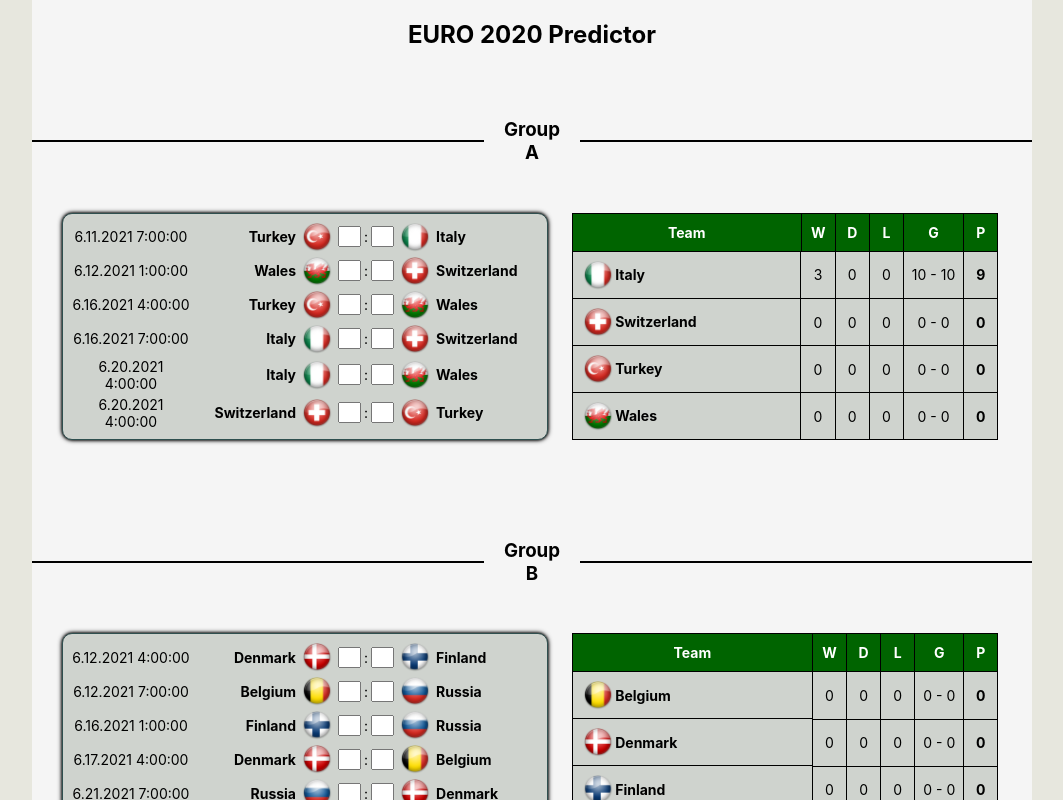
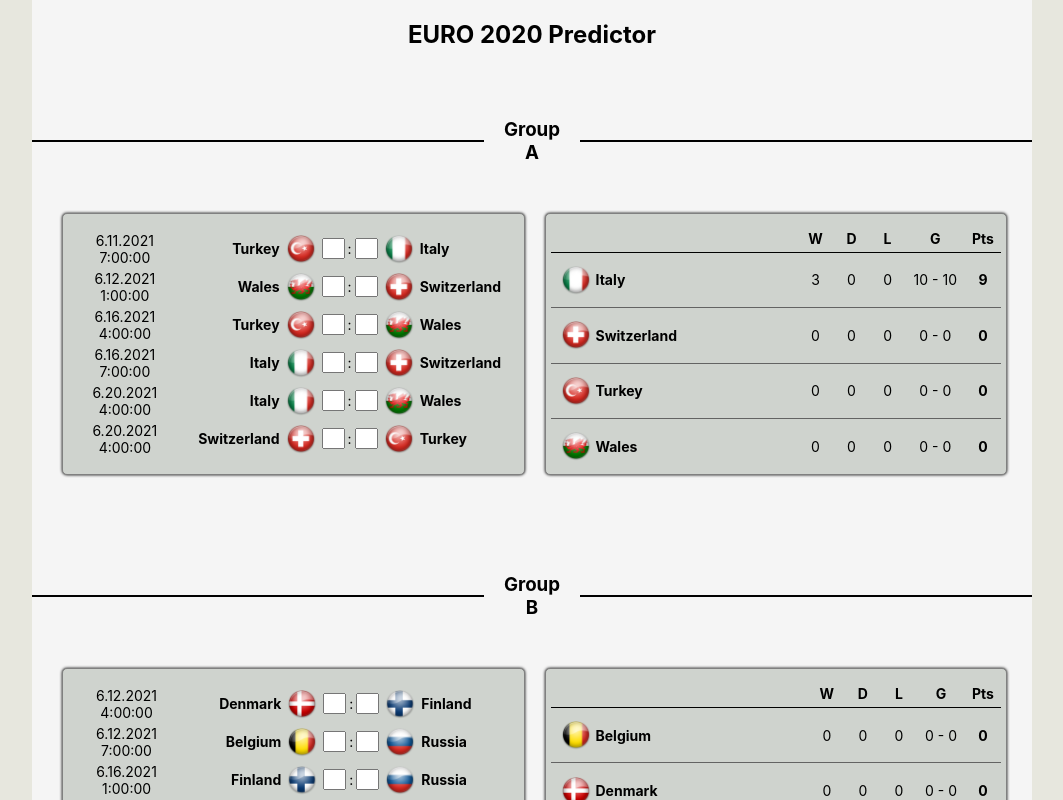
Before and after one commit to pinkkigit/euro2020-predictor, a React (Create React App) app: page / in a window 1280 px wide. Shown: the top 800 px of the page, without its empty margins (108-1171 px from the left). Built offline with nearby package versions, Linux system fonts and the light colour scheme.

Commit message:
standings styling

```diff
--- a/src/components/GroupStandings.jsx
+++ b/src/components/GroupStandings.jsx
@@ -7,29 +7,29 @@ const GroupStandings = ({ name }) => {
   return (
     <div className="group-standing-container">
       <table id="group-standings">
-        <tbody>
+        <thead>
           <tr>
-            <th>Team</th>
+            <th></th>
             <th>W</th>
             <th>D</th>
             <th>L</th>
             <th>G</th>
-            <th>P</th>
+            <th>Pts</th>
           </tr>
-        </tbody>
+        </thead>
         {Standings.standings
           .filter((s) => s.group === name)
           .map((t) =>
             t.table.map((team) => (
               <tbody key={team.team.id}>
                 <tr>
-                  <td className="group-standings-team-and-flag">
-                    <div>
+                  <td>
+                    <span className="group-standings-team-and-flag">
                       <TeamFlag url={team.team.crestUrl} />
-                    </div>
-                    <div className="group-standings-team">
-                      <strong>{team.team.name}</strong>
-                    </div>
+                      <span className="group-standings-team">
+                        <strong>{team.team.name}</strong>
+                      </span>
+                    </span>
                   </td>
                   <td className="group-standings-goals">{team.won}</td>
                   <td className="group-standings-goals">{team.draw}</td>
--- a/src/index.css
+++ b/src/index.css
@@ -26,7 +26,8 @@ code {
 
 input {
   width: 15px;
-  /* border-width: 1px; */
+  /* border: 1px; */
+  text-align: center;
 }
 
 /* Chrome, Safari, Edge, Opera */
@@ -85,12 +86,12 @@ input[type=number] {
 .group-games {
   flex: 1;
   font-size: 14px;
-  padding: 5px;
+  padding: 15px 5px 15px 5px;
   margin: 20px;
   margin-right: auto;
-  border: 1px solid darkslategray;
-  border-radius: 10px;
-  box-shadow: 0 0 3px black, 0 0 5px black;
+  border: 1px solid grey;
+  border-radius: 5px;
+  box-shadow: 0 0 3px black;
   background-color: #cfd3ce;
 }
 
@@ -123,50 +124,56 @@ input[type=number] {
   flex: 1;
   display: flex;
   justify-content: center;
-  /* background-color: blue;
-  margin: 20px; */
+  padding: 15px 5px 0px 5px;
+  margin: 20px;
+  margin-right: 15px;
+  border: 1px solid grey;
+  border-radius: 5px;
+  box-shadow: 0 0 3px black;
+  background-color: #cfd3ce;
 }
 
 #group-standings {
   border-collapse: collapse;
-  margin: 20px;
   /* flex: 1; */
-  min-width: 90%;
-  align-self: center;
+  min-width: 100%;
   font-size: 14px;
   background-color: #cfd3ce;
 }
 
 #group-standings td {
-  border-bottom: 1px solid black;
-  border-right: 1px solid black;
   padding: 8px;
 }
+
+#group-standings tbody {
+  border-bottom: 1px solid rgb(99, 99, 99);
+}
+
+#group-standings tbody:nth-child(5){border-bottom: 0px;}
 
 /* #group-standings tbody:nth-child(even){background-color: lightgray;} */
 
 /* #group-standings tr:hover {background-color: #ddd;} */
 
 #group-standings th {
-  border: 1px solid black;
-  padding-top: 10px;
-  padding-bottom: 10px;
+  padding-bottom: 5px;
   text-align: center;
-  background-color: darkgreen;
-  color: white;
+  /* background-color: rgb(4, 68, 4); */
+  color: black;
+  border-bottom: 1px solid black;
 }
 
 .group-standings-team-and-flag {
   display: flex;
   align-items: center;
-  justify-items: center;
-  border-left: 1px solid black;
+  text-align: left;
 }
 
 .group-standings-team {
   min-width: 35%;
   table-layout: fixed;
   text-align: left;
+  margin-left: 3px;
   /* display: flex;
   align-items: center;
   justify-items: center; */
@@ -192,7 +199,6 @@ input[type=number] {
   /* .group-games, #group-standings {
     flex: 1;
   } */
-
   .site-container {
     width: auto;
   }
@@ -203,11 +209,17 @@ input[type=number] {
   }
 
   .group-games {
-    /* margin-left: 5px;
-    margin-right: 5px; */
-    max-width: min-content;
+    max-width: 300px;
     padding: 10px;
     margin-left: auto;
+  }
+
+  .group-standing-container {
+    max-width: 300px;
+    min-width: 300px;
+    padding: 10px;
+    margin-left: auto;
+    margin-right: auto;
   }
   /* .group-game-date {
     max-width: 80px;
```
